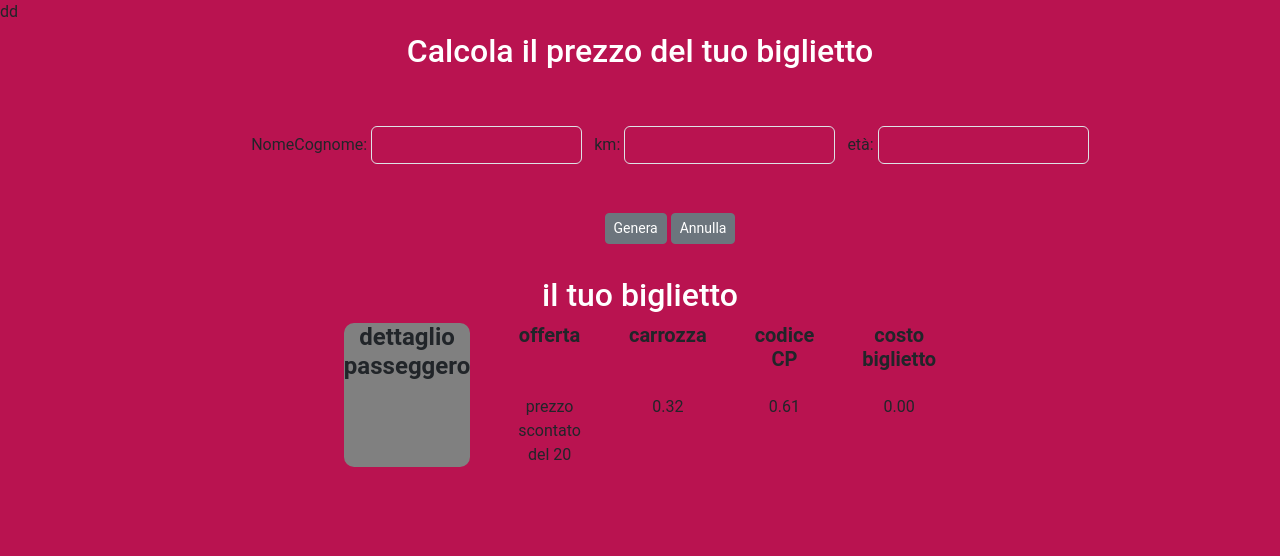
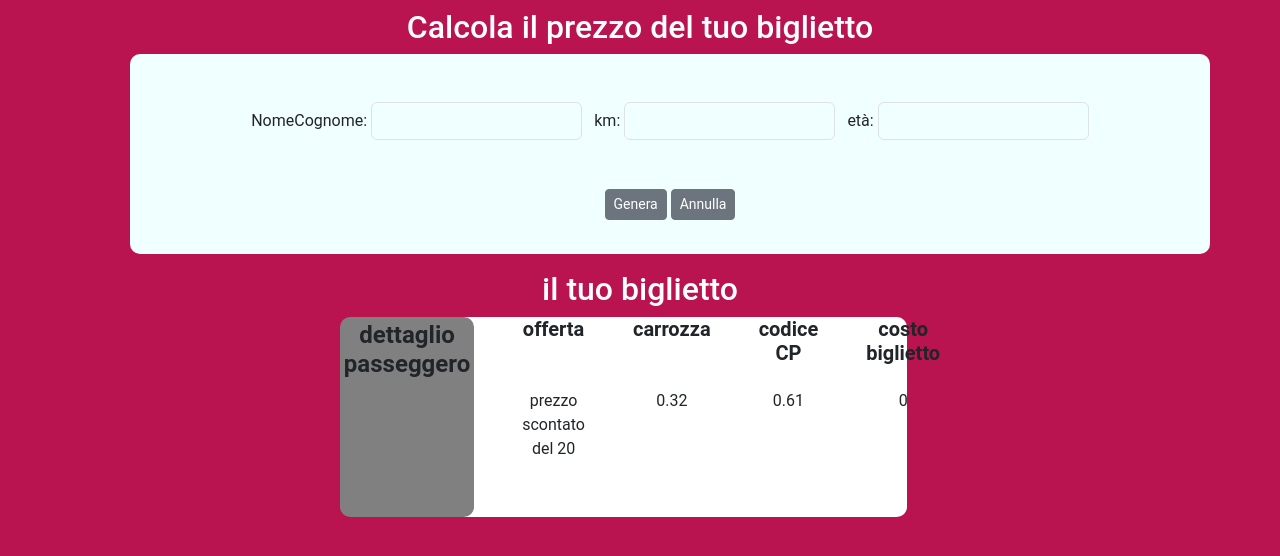
Before and after one commit to gbldmn/js-biglietto-treno-form, a plain HTML site: page index.html in a window 1280 px wide. Both pictures are taken after a click on the button "Genera". Drawn offline with nearby package versions, Linux system fonts and the light colour scheme.

Commit message:
fine esercizio

```diff
--- a/assets/js/main.js
+++ b/assets/js/main.js
@@ -21,12 +21,12 @@ function somma() {
         offerta ='prezzo scontato del 40'
     }
     console.log (prezzo_finale);
-    prezzo_finale = prezzo_finale.toFixed(2);
+    // prezzo_finale = prezzo_finale.toFixed(2);
     document.getElementById('costo').innerHTML = prezzo_finale;
 
 
 
-    // document.getElementById('passeggero').innerHTML = nomeCognome;
+    document.getElementById('passeggero').innerHTML = nomeCognome;
     document.getElementById('offerta').innerHTML = offerta;
      document.getElementById('carrozza').innerHTML = Math.random(1).toFixed(2);
      document.getElementById('codice').innerHTML = Math.random(1).toFixed(2);
--- a/file.css/style.css
+++ b/file.css/style.css
@@ -11,7 +11,7 @@
     font-size: 16px;
   }
 
-  dd
+
 .rem {
     background-color: azure;
     height: 200px;
--- a/index.html
+++ b/index.html
@@ -8,7 +8,7 @@
     <link href="https://cdn.jsdelivr.net/npm/bootstrap@5.3.0-alpha1/dist/css/bootstrap.min.css" rel="stylesheet" integrity="sha384-GLhlTQ8iRABdZLl6O3oVMWSktQOp6b7In1Zl3/Jr59b6EGGoI1aFkw7cmDA6j6gD" crossorigin="anonymous">
     <link rel="stylesheet" href="file.css/style.css">
 </head>
-<body>dd
+<body>
 
 
   <div class="container">
@@ -29,17 +29,17 @@
     </div>
     <h2 class="text-center text-white mt-3">il tuo biglietto</h2>
     <div id="prezzo_finale"class="container w-50">
-      <div class=" rem flex w-100 text-center">
+      <div class=" rem flex w-100 text-center bg-white">
         <div class="dad">
-            <h4> <strong>dettaglio passeggero</strong> </h4>
-            <span id=" passeggero"></span>
+            <h4 class="p-1"> <strong>dettaglio passeggero</strong> </h4>
+            <span id="passeggero"></span>
         </div>
         <div class="ms-5">
-            <h6 class="mb-5"> <strong> offerta</strong></h6>
+            <h6 class="mb-5 "> <strong> offerta</strong></h6>
             <span id="offerta"></span>
         </div>
         <div  class="ms-5">
-            <h6 class="mb-5"> <strong> carrozza</strong></h6>
+            <h6 class="mb-5 "> <strong> carrozza</strong></h6>
             <span
             id="carrozza"></span>
         </div>
@@ -48,7 +48,7 @@
             <span id="codice"></span>
         </div>
         <div class="ms-5">
-            <h6 class="mb-4">  <strong>costo biglietto</strong> </h6>
+            <h6 class="mb-4 ">  <strong>costo biglietto</strong> </h6>
             <span id="costo"></span>
         </div>
       </div>
```
